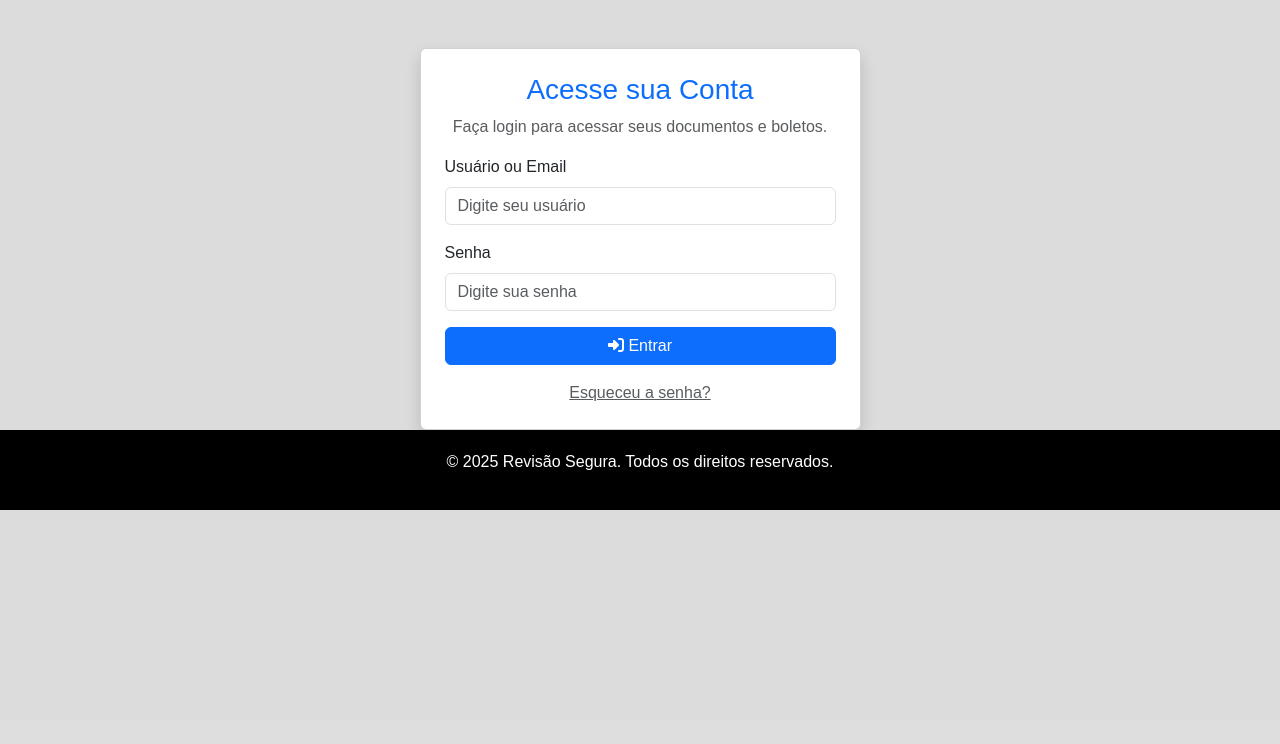
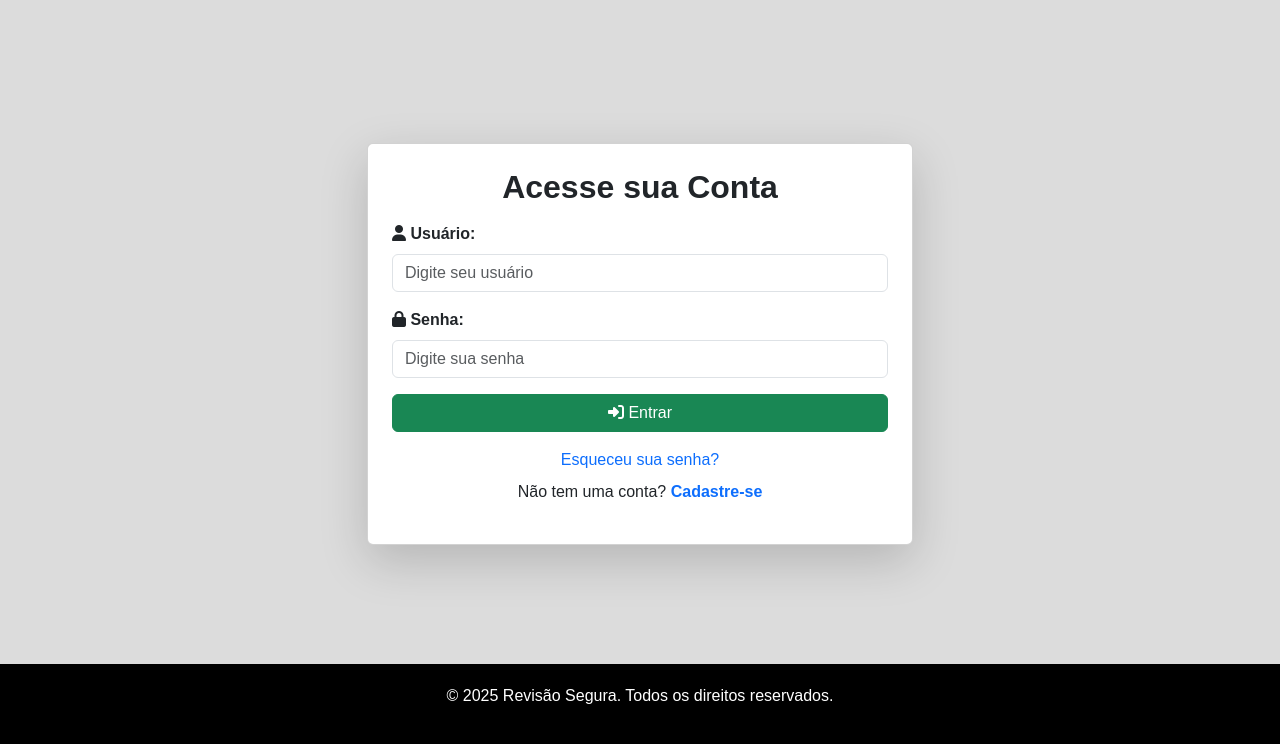
Before and after one commit to revisaosegura/siterevisaosegura, a Django app: page /usuarios/login/ in a window 1280 px wide. Shown: the part 80-824 px from the top of the page. Before the commit the page ends 590 px from the top, so only its background shows below. Run offline with Django 5.2, Linux system fonts and the light colour scheme.

Commit message:
Correções

```diff
--- a/templates/usuarios/login.html
+++ b/templates/usuarios/login.html
@@ -1,54 +1,40 @@
 {% extends "base.html" %}
 
-{% block title %}Login - Revisão Segura{% endblock %}
+{% block title %}Login{% endblock %}
 
 {% block content %}
-<div class="container mt-5">
-    <div class="row justify-content-center">
-        <div class="col-md-5">
-            <div class="card shadow p-4">
-                <h3 class="text-center text-primary">Acesse sua Conta</h3>
-                <p class="text-center text-muted">Faça login para acessar seus documentos e boletos.</p>
+<div class="container d-flex justify-content-center align-items-center" style="min-height: 80vh;">
+    <div class="card p-4 shadow-lg rounded w-50">
+        <h2 class="text-center fw-bold mb-3">Acesse sua Conta</h2>
 
-                {% if messages %}
-                    {% for message in messages %}
-                        <div class="alert alert-{{ message.tags }} alert-dismissible fade show" role="alert">
-                            {{ message }}
-                            <button type="button" class="btn-close" data-bs-dismiss="alert" aria-label="Close"></button>
+        {% if form.errors %}
+            <div class="alert alert-danger text-center">
+                Usuário ou senha inválidos. Tente novamente.
             </div>
-                    {% endfor %}
         {% endif %}
 
-                <form method="post" action="{% url 'login' %}">
+        <form method="post">
             {% csrf_token %}
             <div class="mb-3">
-                        <label for="username" class="form-label">Usuário ou Email</label>
-                        <input type="text" name="username" id="username" class="form-control" placeholder="Digite seu usuário" required>
+                <label for="id_username" class="form-label fw-bold"><i class="fas fa-user"></i> Usuário:</label>
+                <input type="text" name="username" class="form-control" id="id_username" placeholder="Digite seu usuário" required>
             </div>
+
             <div class="mb-3">
-                        <label for="password" class="form-label">Senha</label>
-                        <input type="password" name="password" id="password" class="form-control" placeholder="Digite sua senha" required>
+                <label for="id_password" class="form-label fw-bold"><i class="fas fa-lock"></i> Senha:</label>
+                <input type="password" name="password" class="form-control" id="id_password" placeholder="Digite sua senha" required>
             </div>
-                    <button type="submit" class="btn btn-primary w-100">
-                        <i class="fas fa-sign-in-alt"></i> Entrar
-                    </button>
+
+            <button type="submit" class="btn btn-success w-100"><i class="fas fa-sign-in-alt"></i> Entrar</button>
         </form>
 
         <div class="text-center mt-3">
-                    <a href="{% url 'password_reset' %}" class="text-muted">Esqueceu a senha?</a>
+            <a href="{% url 'password_reset' %}" class="text-decoration-none">Esqueceu sua senha?</a>
+        </div>
+
+        <div class="text-center mt-2">
+            <p>Não tem uma conta? <a href="{% url 'cadastro' %}" class="text-decoration-none fw-bold">Cadastre-se</a></p>
         </div>
     </div>
 </div>
-    </div>
-</div>
-
-<style>
-    .card {
-        transition: transform 0.3s ease, box-shadow 0.3s ease;
-    }
-    .card:hover {
-        transform: translateY(-5px);
-        box-shadow: 0 10px 20px rgba(0, 0, 0, 0.2);
-    }
-</style>
 {% endblock %}
```
Lines whose indentation alone changed are shown as unchanged.
